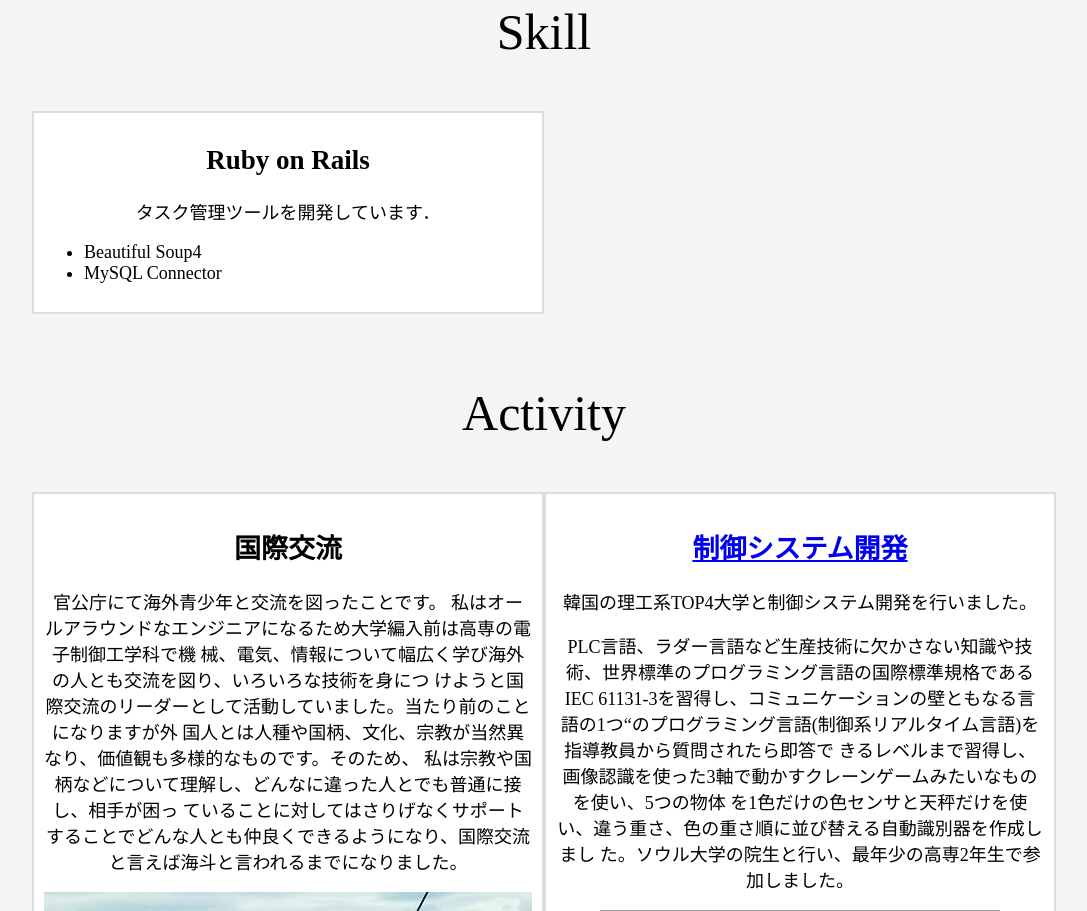
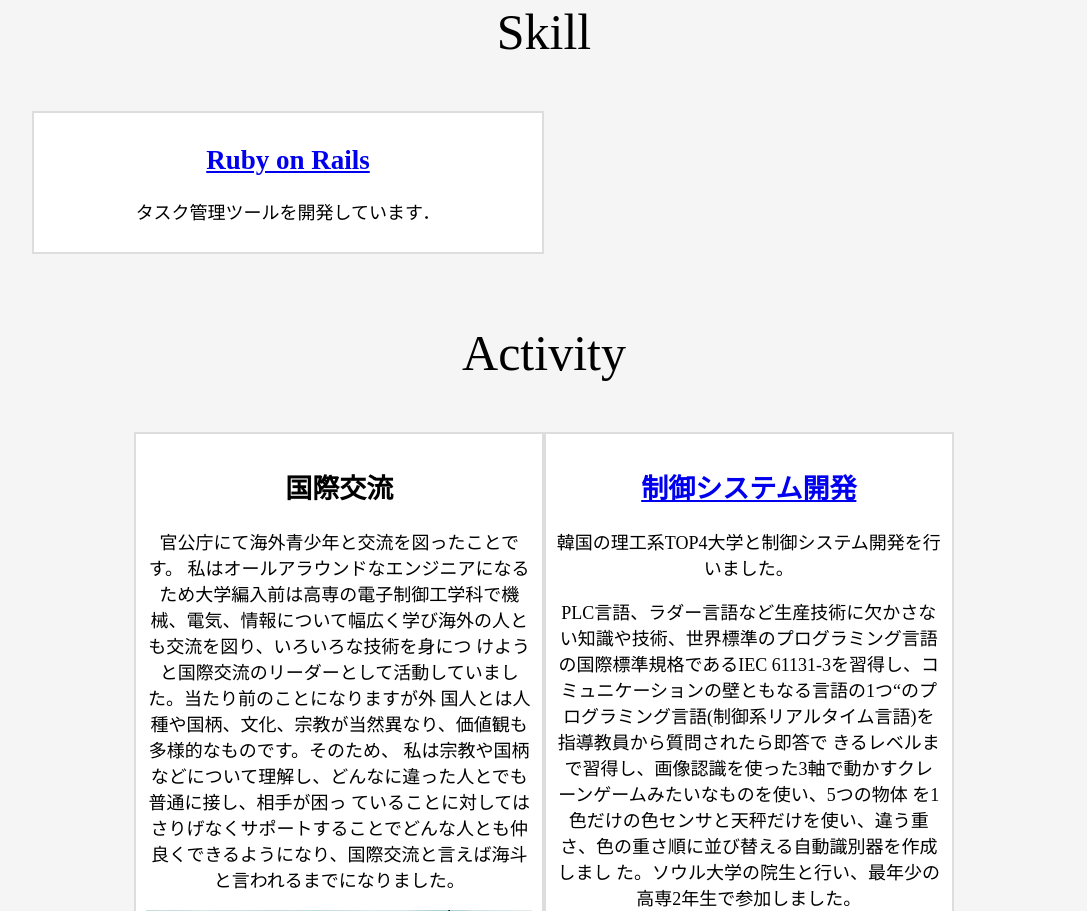
Before and after one commit to kaityan5/portfolio, a plain HTML site: page index.html in a window 1280 px wide. Shown: the part 998-1909 px from the top of the page, without its empty margins (96-1183 px from the left). Drawn offline with nearby package versions, Linux system fonts and the light colour scheme; grey boxes are pictures that could not be loaded; a web font is replaced by a local one.

Commit message:
no message

```diff
--- a/index.html
+++ b/index.html
@@ -62,17 +62,13 @@
 				<div class="Boxhalf">
 					<div class="skillbox">
 						<h2>
-							Ruby on Rails
+							<a href='https://github.com/e185764/TaskManage'>Ruby on Rails</a>
 						</h2>
 
 						<p>
 							タスク管理ツールを開発しています．
 						</p>
-						<ul class="leftsort">
-							<li>Beautiful Soup4</li>
-							<li>MySQL Connector</li>
-						</ul>
-					</div>
+
 
 				</div>
 				<div class="Boxhalf">
```
